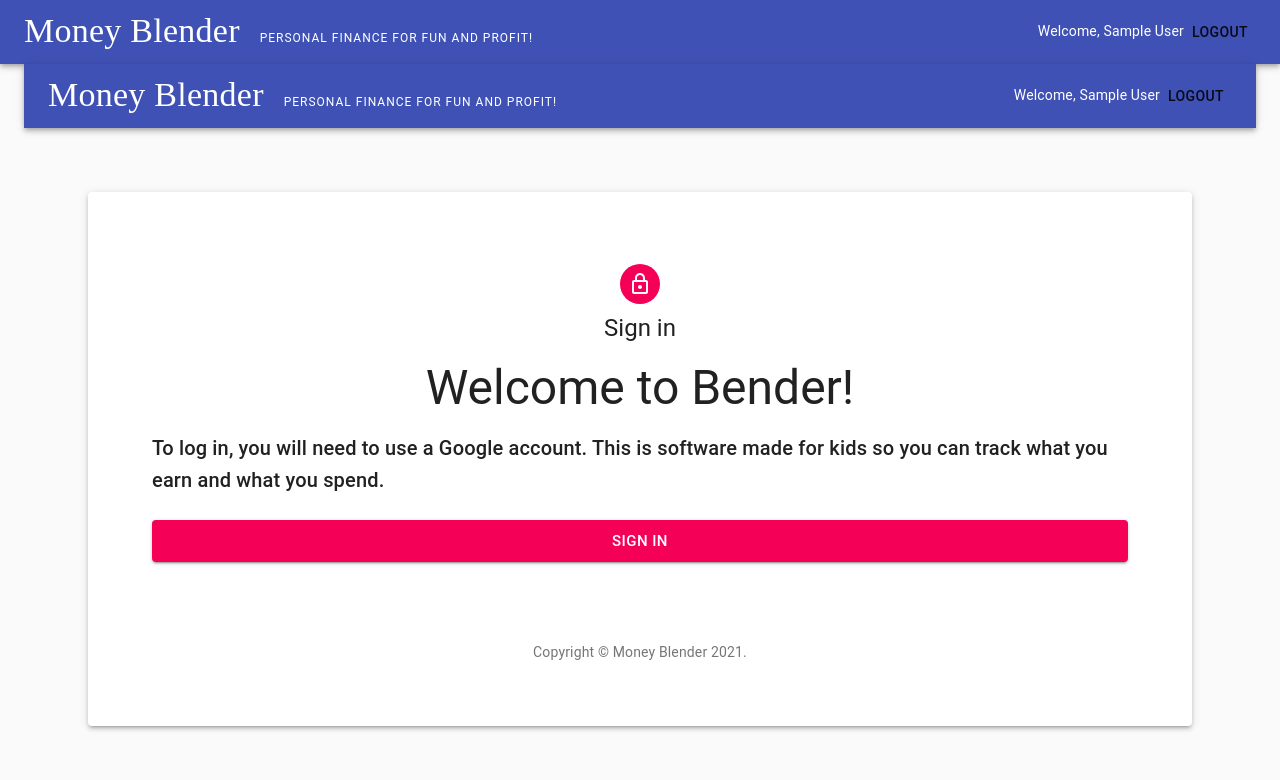
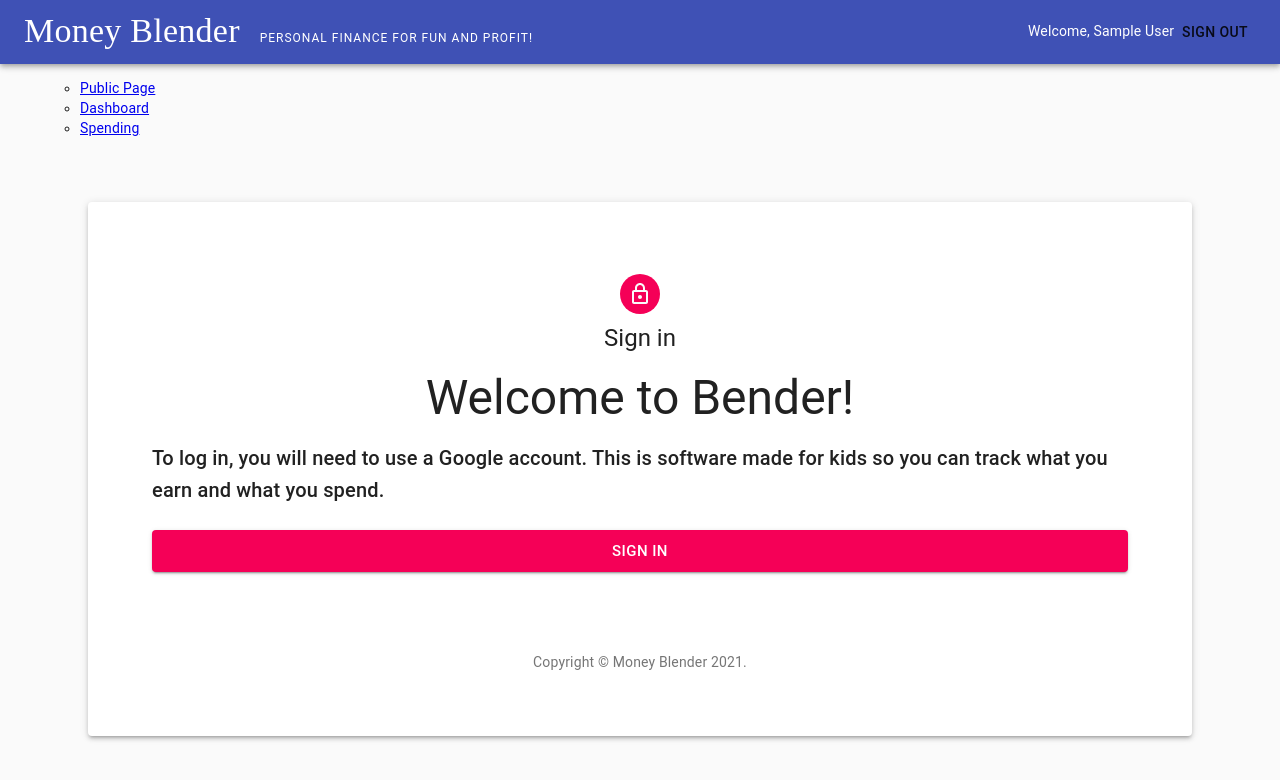
Before and after one commit to switzerb/money-blender, a React (Create React App) app: page /sign-in in a window 1280 px wide. Shown: the top 780 px of the page. Built offline with nearby package versions, Linux system fonts and the light colour scheme; no server answers; sample sign-in values are in the browser's storage.

Commit message:
a reasonable start to the whole auth set up

```diff
--- a/src/App.tsx
+++ b/src/App.tsx
@@ -1,5 +1,6 @@
 import React from 'react';
 import './App.css';
+import { BrowserRouter as Router } from 'react-router-dom';
 import Routes from './Routes';
 import AppHeader from './components/AppHeader';
 import { Container, CssBaseline } from '@material-ui/core';
@@ -8,10 +9,12 @@ export const App: React.FC = () => {
     return (
         <>
             <CssBaseline />
-            <AppHeader />
-            <Container maxWidth="lg">
-                <Routes />
-            </Container>
+            <Router>
+                <AppHeader />
+                <Container maxWidth="lg">
+                    <Routes />
+                </Container>
+            </Router>
         </>
     );
 };
--- a/src/Routes.tsx
+++ b/src/Routes.tsx
@@ -1,8 +1,10 @@
-import React, { FC, useContext } from 'react';
-import { BrowserRouter as Router, Route, Switch, Redirect, RouteComponentProps } from 'react-router-dom';
+import React, { FC } from 'react';
+import { Route, Switch, Redirect, RouteComponentProps } from 'react-router-dom';
 import Dashboard from './components/Dashboard';
+import Spending from './components/Spending';
 import SignIn from './components/SignIn';
-import { AuthContext } from './providers/AuthProvider';
+import { CircularProgress } from '@material-ui/core';
+import useAuth from './hooks/useAuth';
 
 type PrivateRouteProps = {
     path: string;
@@ -11,19 +13,15 @@ type PrivateRouteProps = {
 };
 
 const PrivateRoute = ({ component: Component, ...rest }: PrivateRouteProps): JSX.Element => {
-    const { authenticated, loadingAuthState } = useContext(AuthContext);
-    if (loadingAuthState) {
-        return (
-            <div>
-                <h1>Loading...</h1>
-            </div>
-        );
+    const auth = useAuth();
+    if (auth.loading) {
+        return <CircularProgress />;
     }
     return (
         <Route
             {...rest}
             render={(props: RouteComponentProps) =>
-                authenticated ? (
+                auth && auth.user ? (
                     <Component {...props} />
                 ) : (
                     <Redirect to={{ pathname: '/sign-in', state: { prevPath: rest.path } }} />
@@ -33,32 +31,15 @@ const PrivateRoute = ({ component: Component, ...rest }: PrivateRouteProps): JSX
     );
 };
 
-const AppRoutes = () => {
+const Routes: FC = () => {
     return (
         <Switch>
-            <Route exact path="/dashboard" component={Dashboard} />
+            <PrivateRoute path="/dashboard" component={Dashboard} />
+            <PrivateRoute path="/spending" component={Spending} />
+            <Route path="/sign-in" component={SignIn} />
+            <Route path="/" component={SignIn} />
         </Switch>
     );
 };
 
-const AuthRoutes = () => {
-    return (
-        <Switch>
-            <Route exact path="/sign-in" component={SignIn} />
-        </Switch>
-    );
-};
-
-const Routes: FC = () => {
-    return (
-        <Router>
-            <Switch>
-                <PrivateRoute exact path="/dashboard" component={AppRoutes} />
-                <Route path="/sign-in" component={AuthRoutes} />
-                <Redirect to="/dashboard" from="/" />
-            </Switch>
-        </Router>
-    );
-};
-
 export default Routes;
--- a/src/components/AppHeader.tsx
+++ b/src/components/AppHeader.tsx
@@ -1,10 +1,11 @@
-import React, { useContext, FC } from 'react';
+import React, { FC } from 'react';
 import { makeStyles } from '@material-ui/core/styles';
 import AppBar from '@material-ui/core/AppBar';
 import Toolbar from '@material-ui/core/Toolbar';
 import Typography from '@material-ui/core/Typography';
 import Button from '@material-ui/core/Button';
-import { AuthContext } from '../providers/AuthProvider';
+import useAuth from '../hooks/useAuth';
+import { Link, useHistory } from 'react-router-dom';
 // import Navigation from './Navigation';
 
 const useStyles = makeStyles((theme) => ({
@@ -25,7 +26,8 @@ const useStyles = makeStyles((theme) => ({
 
 const AppHeader: FC = () => {
     const classes = useStyles();
-    const { user, logout } = useContext(AuthContext);
+    const history = useHistory();
+    const auth = useAuth();
 
     return (
         <div className={classes.root}>
@@ -37,15 +39,34 @@ const AppHeader: FC = () => {
                             Personal finance for fun and profit!
                         </Typography>
                     </Typography>
-                    {user && (
+                    {auth && auth.user && (
                         <div>
-                            Welcome, {user.displayName}
-                            <Button onClick={logout}>Logout</Button>
+                            Welcome, {auth.user?.displayName}
+                            <Button
+                                onClick={() => {
+                                    auth.signOut(() => history.push('/'));
+                                }}
+                            >
+                                Sign out
+                            </Button>
                         </div>
                     )}
                 </Toolbar>
             </AppBar>
             {/* {current_user && <Navigation />} */}
+            <ul>
+                <ul>
+                    <li>
+                        <Link to="/">Public Page</Link>
+                    </li>
+                    <li>
+                        <Link to="/dashboard">Dashboard</Link>
+                    </li>
+                    <li>
+                        <Link to="/spending">Spending</Link>
+                    </li>
+                </ul>
+            </ul>
         </div>
     );
 };
--- a/src/components/Dashboard.tsx
+++ b/src/components/Dashboard.tsx
@@ -1,7 +1,7 @@
 import React, { FC } from 'react';
 
 const Dashboard: FC = () => {
-    return <p>Hello World</p>;
+    return <h2>Dashboard</h2>;
 };
 
 export default Dashboard;
--- a/src/components/SignIn.tsx
+++ b/src/components/SignIn.tsx
@@ -1,13 +1,9 @@
 import React, { FC } from 'react';
+import { useHistory } from 'react-router-dom';
 import { Avatar, Box, Button, Paper, Typography } from '@material-ui/core';
 import { makeStyles } from '@material-ui/core/styles';
 import { LockOutlined } from '@material-ui/icons';
-import { firebase } from '../providers/firebase';
-import AppHeader from './AppHeader';
-
-const signInWithGoogle = () => {
-    return firebase.auth().signInWithPopup(new firebase.auth.GoogleAuthProvider());
-};
+import useAuth from '../hooks/useAuth';
 
 const Copyright: FC = () => {
     return (
@@ -41,10 +37,16 @@ const useStyles = makeStyles((theme) => ({
 
 const SignIn: FC = () => {
     const classes = useStyles();
+    const history = useHistory();
+    const auth = useAuth();
 
+    const login = () => {
+        auth.signIn(() => {
+            history.replace('/dashboard');
+        });
+    };
     return (
         <>
-            <AppHeader />
             <Paper className={classes.root} elevation={3}>
                 <Avatar className={classes.avatar}>
                     <LockOutlined />
@@ -65,7 +67,7 @@ const SignIn: FC = () => {
                     fullWidth
                     variant="contained"
                     size="large"
-                    onClick={() => signInWithGoogle()}
+                    onClick={login}
                 >
                     Sign In
                 </Button>
--- /dev/null
+++ b/src/components/Spending.tsx
@@ -0,0 +1,7 @@
+import React, { FC } from 'react';
+
+const Spending: FC = () => {
+    return <h2>Spending</h2>;
+};
+
+export default Spending;
--- /dev/null
+++ b/src/hooks/useAuth.ts
@@ -0,0 +1,7 @@
+import { useContext } from 'react';
+import { AuthContext } from '../providers/AuthProvider';
+import { Auth } from '../types/auth';
+
+export default function useAuth(): Auth {
+    return useContext(AuthContext);
+}
--- /dev/null
+++ b/src/hooks/useProvideAuth.tsx
@@ -0,0 +1,43 @@
+import { useEffect, useState } from 'react';
+import { firebase } from '../providers/firebase';
+import 'firebase/auth';
+import { AppUser, Auth } from '../types/auth';
+
+export default function useProvideAuth(): Auth {
+    const [user, setUser] = useState(null as AppUser | null);
+
+    const signIn = (cb: () => void): void => {
+        firebase
+            .auth()
+            .signInWithPopup(new firebase.auth.GoogleAuthProvider())
+            .then(() => {
+                cb();
+            });
+    };
+
+    const signOut = (cb: () => void) => {
+        firebase
+            .auth()
+            .signOut()
+            .then(() => {
+                setUser(null);
+                cb();
+            });
+    };
+
+    useEffect(() => {
+        const unsubscribe = firebase.auth().onAuthStateChanged((authed: firebase.User | null) => {
+            if (authed !== null) {
+                setUser({
+                    displayName: authed.displayName,
+                    email: authed.email,
+                    photoURL: null,
+                    uid: authed.uid,
+                });
+            }
+        });
+        return () => unsubscribe();
+    }, []);
+
+    return { user, signIn, signOut };
+}
--- a/src/providers/AuthProvider.tsx
+++ b/src/providers/AuthProvider.tsx
@@ -1,64 +1,17 @@
-import React, { useEffect, useState } from 'react';
-import 'firebase/auth';
-import { firebase } from './firebase';
+import React from 'react';
+import { Auth } from '../types/auth';
+import useProvideAuth from '../hooks/useProvideAuth';
 
-interface AppUser {
-    displayName: string | null;
-    email: string | null;
-    photoURL: string | null;
-    uid: string;
-}
-
-type AuthProps = {
-    user: AppUser | null;
-    authenticated: boolean;
-    loadingAuthState: boolean;
-    logout: () => void;
-};
-
-type ProviderProps = {
+type Props = {
     children: React.ReactNode;
 };
 
-const AuthContext = React.createContext<Partial<AuthProps>>({});
+// eslint-disable-next-line @typescript-eslint/no-non-null-assertion
+const AuthContext = React.createContext<Auth>(undefined!);
 
-const AuthProvider: React.FC<ProviderProps> = ({ children }: ProviderProps) => {
-    const [user, setUser] = useState(null as AppUser | null);
-    const [loadingAuthState, setLoadingAuthState] = useState(true);
-
-    useEffect(() => {
-        firebase.auth().onAuthStateChanged((authed: firebase.User | null) => {
-            if (authed !== null) {
-                setUser({
-                    displayName: authed.displayName,
-                    email: authed.email,
-                    photoURL: null,
-                    uid: authed.uid,
-                });
-                setLoadingAuthState(false);
-            }
-        });
-    }, []);
-    return (
-        <AuthContext.Provider
-            value={{
-                user,
-                authenticated: user !== null,
-                loadingAuthState,
-                logout: () => {
-                    firebase
-                        .auth()
-                        .signOut()
-                        .then((res) => {
-                            console.log(res);
-                            debugger;
-                        });
-                },
-            }}
-        >
-            {children}
-        </AuthContext.Provider>
-    );
+const AuthProvider: React.FC<Props> = ({ children }: Props) => {
+    const auth = useProvideAuth();
+    return <AuthContext.Provider value={auth}>{children}</AuthContext.Provider>;
 };
 
 export { AuthProvider, AuthContext };
--- /dev/null
+++ b/src/types/auth.ts
@@ -0,0 +1,14 @@
+export interface AppUser {
+    displayName: string | null;
+    email: string | null;
+    photoURL: string | null;
+    uid: string;
+}
+
+export interface Auth {
+    user: AppUser | null;
+    signIn: (cb: () => void) => void;
+    signOut: (cb: () => void) => void;
+    authenticated?: boolean;
+    loading?: boolean;
+}
```
